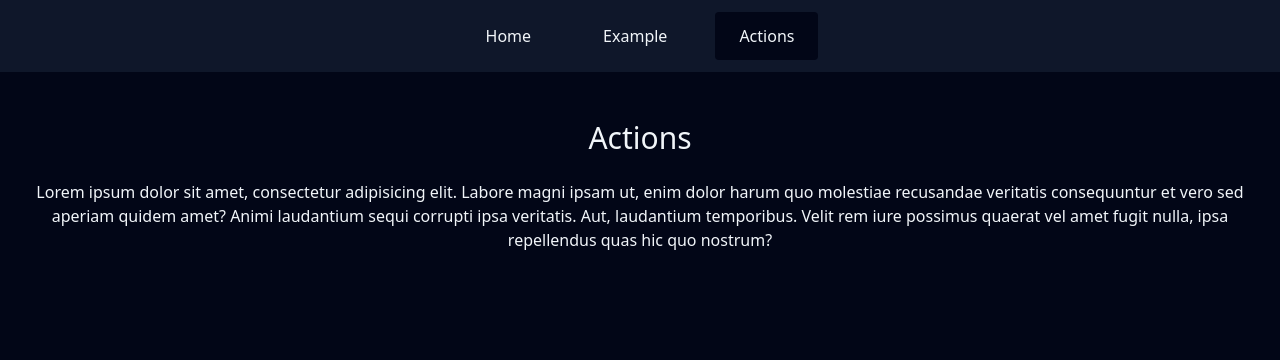
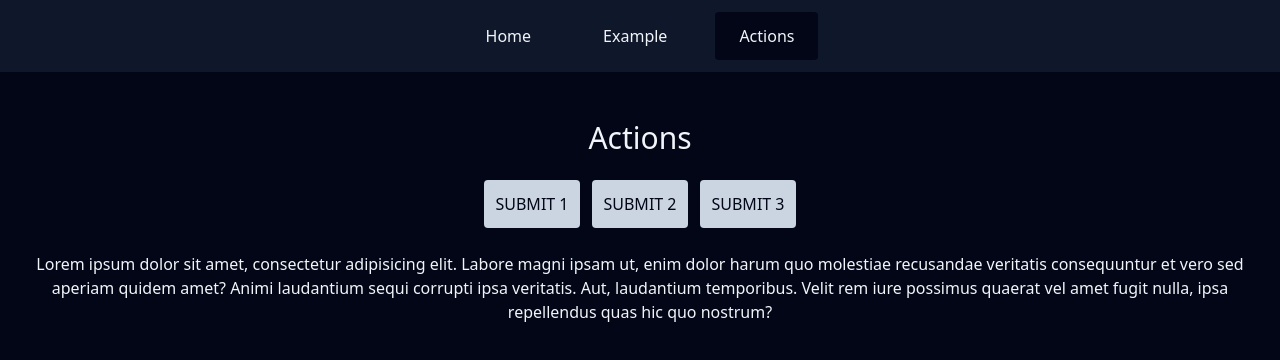
Before and after one commit to FarzadVav/React-Loaders, a React (Vite) app: page /actions in a window 1280 px wide. Shown: the top 360 px of the page. Built offline with nearby package versions, Linux system fonts and the light colour scheme; no server answers.

Commit message:
fixed loading for buttons

```diff
--- a/src/index.scss
+++ b/src/index.scss
@@ -34,6 +34,10 @@
       @apply text-center mt-6;
     }
   }
+
+  .button {
+    @apply bg-slate-300 text-slate-950 w-24 py-3 rounded;
+  }
 }
 
 // Animations
--- a/src/pages/Actions.tsx
+++ b/src/pages/Actions.tsx
@@ -1,4 +1,5 @@
 import useLoadingEffect from "../hooks/useLoadingEffect"
+import Button from "../components/Button"
 
 const Actions = () => {
   useLoadingEffect((cl) => {
@@ -12,9 +13,33 @@ const Actions = () => {
       .finally(() => cl())
   })
 
+  const submitHandler = (cl: Function) => {
+    fetch("https://fakestoreapi.com/products")
+      .then(() => {
+        // codes...
+      })
+      .catch(() => {
+        // codes...
+      })
+      .finally(() => cl())
+  }
+
   return (
     <div className="wrapper">
       <h1>Actions</h1>
+      {/* Buttons */}
+      <div className="flex items-center gap-3 mt-6">
+        <Button className="button" clickHandler={(cl) => submitHandler(cl)}>
+          SUBMIT 1
+        </Button>
+        <Button className="button" clickHandler={(cl) => submitHandler(cl)}>
+          SUBMIT 2
+        </Button>
+        <Button className="button" clickHandler={(cl) => submitHandler(cl)}>
+          SUBMIT 3
+        </Button>
+      </div>
+      {/* Buttons */}
       <p>
         Lorem ipsum dolor sit amet, consectetur adipisicing elit. Labore magni ipsam ut, enim dolor
         harum quo molestiae recusandae veritatis consequuntur et vero sed aperiam quidem amet? Animi
```
